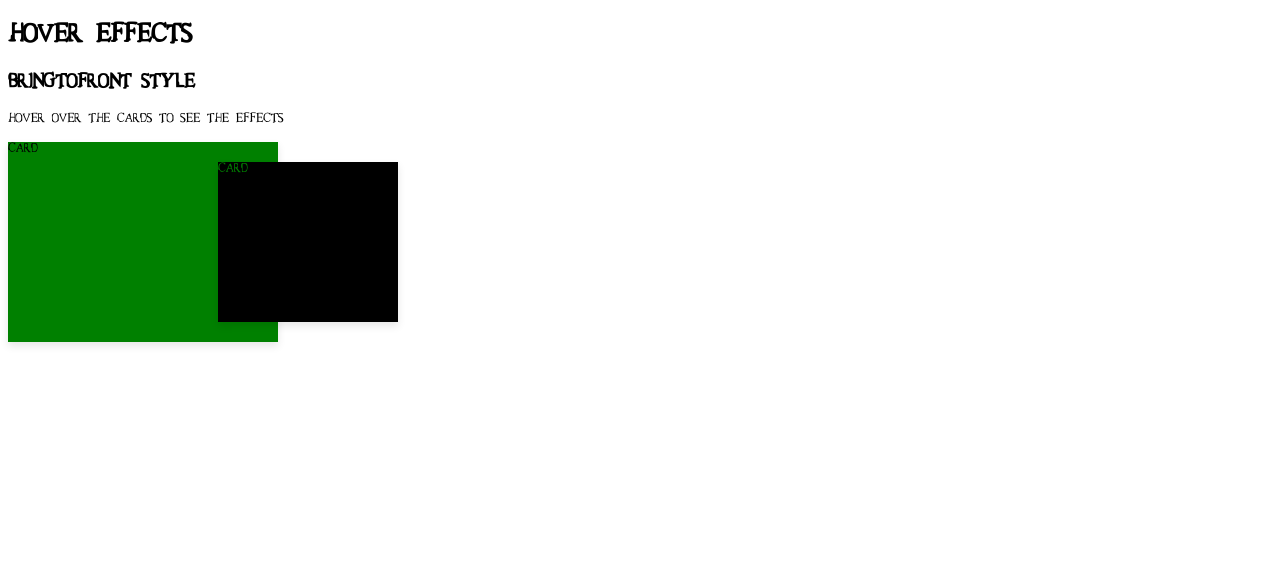
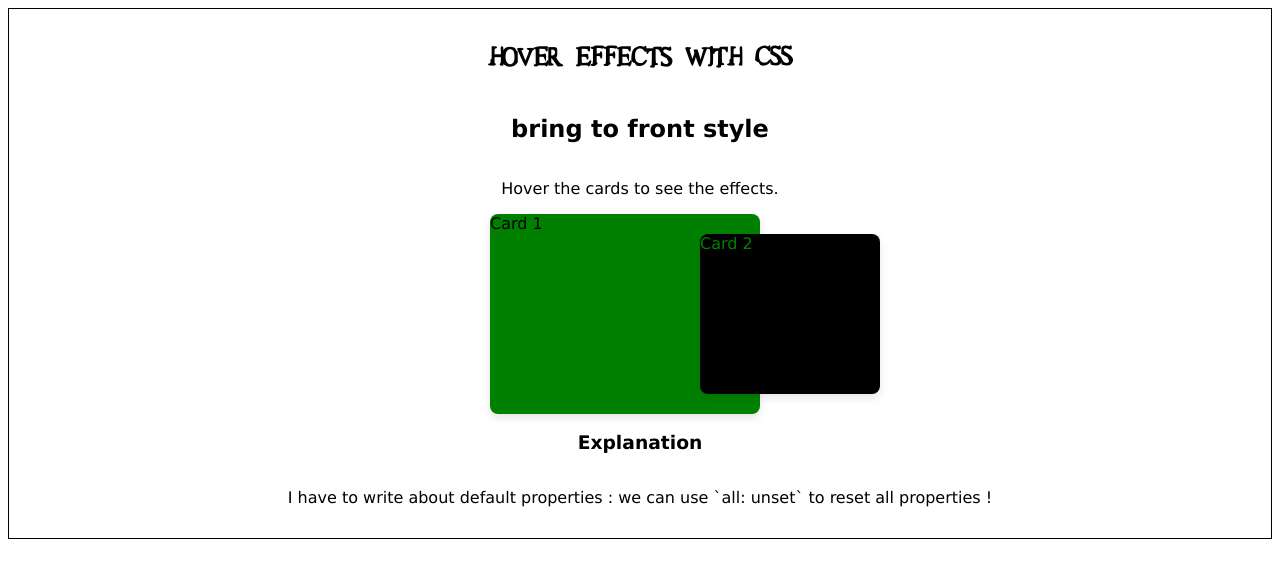
Before and after one commit to houseOftaz/css_animation, a plain HTML site: page index.html in a window 1280 px wide. Drawn offline with Linux system fonts and the light colour scheme.

Commit message:
fixing default properties

```diff
--- a/bring-to-front.css
+++ b/bring-to-front.css
@@ -6,6 +6,17 @@
 }
 
 body {
+  display: flex;
+  flex-direction: column;
+  align-items: center;
+
+  border: 1px solid black;
+  padding: 15px;
+  font-family: "Lucida Sans", "Lucida Sans Regular", "Lucida Grande",
+    "Lucida Sans Unicode", Geneva, Verdana, sans-serif;
+}
+
+h1 {
   font-family: "Matrix", sans-serif;
 }
 
@@ -20,6 +31,7 @@ body {
   width: 90%;
   height: 100%;
   transition: all 1s ease;
+  border-radius: 8px;
   box-shadow: 0px 4px 8px rgba(0, 0, 0, 0.1);
 }
 
--- a/index.html
+++ b/index.html
@@ -7,14 +7,17 @@
     <link rel="stylesheet" href="bring-to-front.css" />
   </head>
   <body>
-    <h1>Hover Effects</h1>
-    <section>
-      <h2>bring-to-front style</h2>
-      <p>Hover over the cards to see the effects.</p>
-      <div class="card-container">
-        <div class="card card-1">Card 1</div>
-        <div class="card card-2">Card 2</div>
-      </div>
-    </section>
+    <h1>Hover Effects with CSS</h1>
+    <h2>bring to front style</h2>
+    <p>Hover the cards to see the effects.</p>
+    <div class="card-container">
+      <div class="card card-1">Card 1</div>
+      <div class="card card-2">Card 2</div>
+    </div>
+    <h3>Explanation</h3>
+    <p>
+      I have to write about default properties : we can use `all: unset` to
+      reset all properties !
+    </p>
   </body>
 </html>
```
